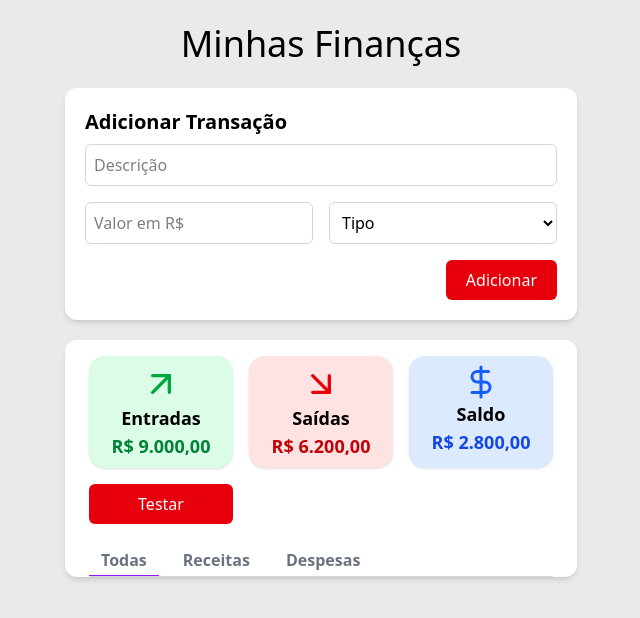
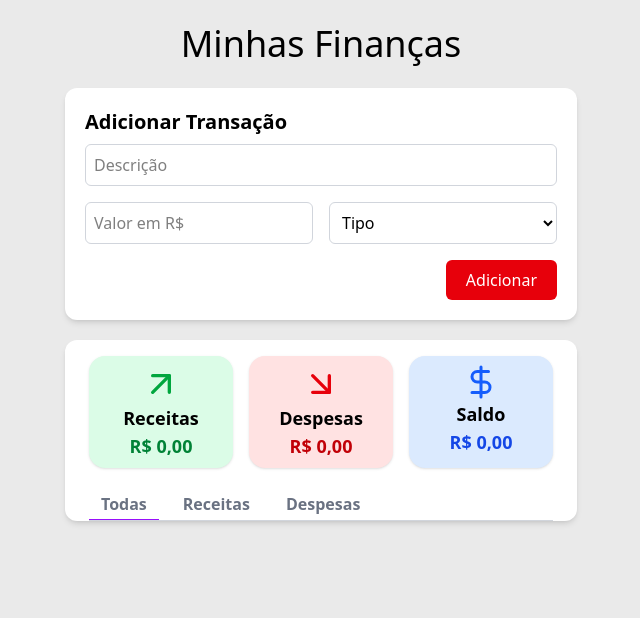
Before and after one commit to guilhermegiovani/react, a React (Vite) app in the folder projetosPraticos/gerenciador_financas/: page / in a window 1280 px wide. Shown: the top 618 px of the page, without its empty margins (319-959 px from the left). Built offline with nearby package versions, Linux system fonts and the light colour scheme.

Commit message:
Gerenciador de Finanças

```diff
--- a/projetosPraticos/gerenciador_financas/src/components/DisplayTransactions/DisplayTransactions.jsx
+++ b/projetosPraticos/gerenciador_financas/src/components/DisplayTransactions/DisplayTransactions.jsx
@@ -7,10 +7,16 @@ import { useTransaction } from "../TransactionContext/TransactionContext"
 
 function DisplayTransactions() {
 
-    const { transactions, deleteTransaction, calculateExpenses } = useTransaction()
+    const { transactions, deleteTransaction, expenses, revenues } = useTransaction()
 
-    const [expenses, setExpenses] = useState(0)
-    const [revenues, setRevenues] = useState(0)
+    // const [expenses, setExpenses] = useState(0)
+    // const [revenues, setRevenues] = useState(0)
+    const totalExpenses = expenses.toLocaleString('pt-BR', { style: 'currency', currency: 'BRL' })
+    const totalRevenues = revenues.toLocaleString('pt-BR', { style: 'currency', currency: 'BRL' })
+    const totalBalance = () => {
+        const balance = revenues - expenses
+        return balance.toLocaleString('pt-BR', { style: 'currency', currency: 'BRL' })
+    }
 
     const todasRef = useRef(null)
     const receitasRef = useRef(null)
@@ -35,6 +41,14 @@ function DisplayTransactions() {
         }
 
     }, [displayTransaction])
+
+    let filteredTransactions = transactions
+
+    if(displayTransaction === "Receitas") {
+        filteredTransactions = transactions.filter((transaction) => transaction.tipo === "Receita")
+    } else if(displayTransaction === "Despesas") {
+        filteredTransactions = transactions.filter((transaction) => transaction.tipo === "Despesa")
+    }
 
     const getButtonClasses = () => {
         return clsx(
@@ -61,8 +75,8 @@ function DisplayTransactions() {
                 )} >
 
                     <ArrowUpRight className="text-green-600 w-10 h-10" />
-                    <p>Entradas</p>
-                    <p className="text-lg text-green-700">R$ 9.000,00</p>
+                    <p>Receitas</p>
+                    <p className="text-lg text-green-700">{totalRevenues}</p>
 
                 </div>
 
@@ -72,8 +86,8 @@ function DisplayTransactions() {
                 )}>
 
                     <ArrowDownRight className="text-red-600 w-10 h-10" />
-                    <p>Saídas</p>
-                    <p className="text-red-700">R$ 6.200,00</p>
+                    <p>Despesas</p>
+                    <p className="text-red-700">{totalExpenses}</p>
 
                 </div>
 
@@ -84,18 +98,9 @@ function DisplayTransactions() {
 
                     <DollarSign className="text-blue-600 w-9 h-9" />
                     <p>Saldo</p>
-                    <p className="text-blue-700">R$ 2.800,00</p>
+                    <p className="text-blue-700">{totalBalance()}</p>
 
                 </div>
-
-                <Button
-                    text="Testar"
-                    className={clsx(
-                        "bg-red-600 text-white font-medium px-5 py-2 rounded-md",
-                        "hover:bg-red-500 transition-colors duration-200 ease-in-out cursor-pointer"
-                    )}
-                    handleClick={() => calculateExpenses()}
-                    />
 
             </div>
 
@@ -145,7 +150,7 @@ function DisplayTransactions() {
 
             {/* Lista de Transações */}
             <div className="space-y-3">
-                {transactions.map((transaction) => (
+                {filteredTransactions.map((transaction) => (
                     <div
                         key={transaction.id}
                         className="flex justify-between items-center border-b border-gray-300 pb-3"
@@ -164,7 +169,7 @@ function DisplayTransactions() {
                                         : "text-red-600"
                                 )}
                             >
-                                R$ {transaction.valor}
+                                {transaction.valor.toLocaleString('pt-BR', { style: 'currency', currency: "BRL" })}
                             </p>
                             {/* <button>
                                 <Trash size={25} weight="fill" className="text-gray-500 hover:text-red-500 transition cursor-pointer" />
--- a/projetosPraticos/gerenciador_financas/src/components/TransactionContext/TransactionContext.jsx
+++ b/projetosPraticos/gerenciador_financas/src/components/TransactionContext/TransactionContext.jsx
@@ -12,6 +12,9 @@ export function TransactionProvider({ children }) {
     })
 
     useEffect(() => {
+        calculateExpenses()
+        calculateRevenues()
+
         localStorage.setItem("transactions", JSON.stringify(transactions))
     }, [transactions])
 
@@ -36,19 +39,27 @@ export function TransactionProvider({ children }) {
 
     const calculateExpenses = () => {
         const getExpenses = transactions.filter((transaction) => transaction.tipo === "Despesa")
+        const totalExpenses = getExpenses.reduce((acumulador, expensesAtual) => {
+            return acumulador + expensesAtual.valor
+        }, 0)
 
-        for(let i = 0; i < getExpenses.length; i++) {
-            setExpenses(expenses + getExpenses[i].valor)
-        }
-
-        console.log(expenses)
+        setExpenses(totalExpenses)
     }
 
-    const calculateRevenues = () => {}
+    const [revenues, setRevenues] = useState(0)
+
+    const calculateRevenues = () => {
+        const getRevenues = transactions.filter((transaction) => transaction.tipo === "Receita")
+        const totalRevenues = getRevenues.reduce((acumulador, revenuesAtual) => {
+            return acumulador + revenuesAtual.valor
+        }, 0)
+
+        setRevenues(totalRevenues)
+    }
 
     return (
         <TransactionContext.Provider
-            value={{ transactions, addTransaction, deleteTransaction, calculateExpenses, calculateRevenues }}
+            value={{ transactions, addTransaction, deleteTransaction, expenses, revenues }}
         >
             {children}
         </TransactionContext.Provider>
```
